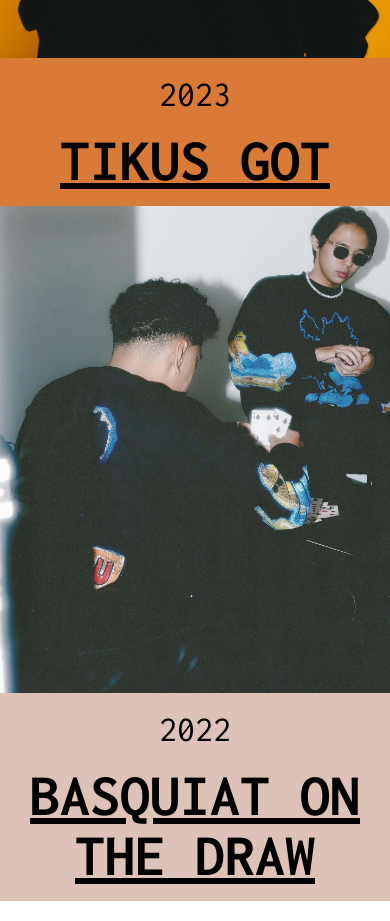
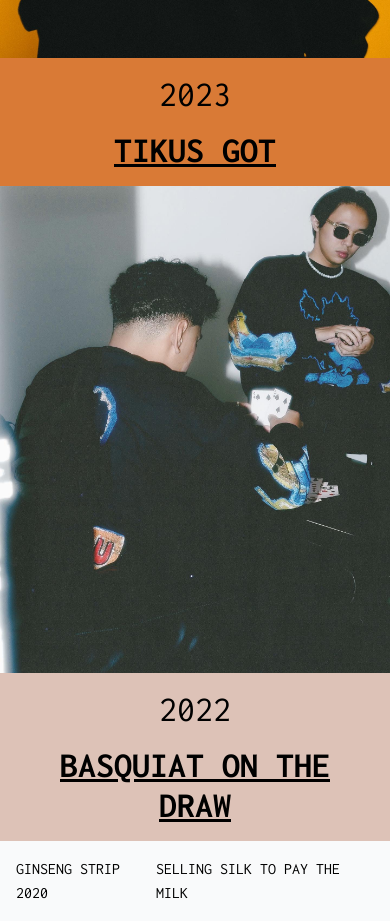
Before and after one commit to Deraidos/next-ginseng, a Next.js app: page / in a window 390 px wide. Shown: the part 680-1601 px from the top of the page. Built offline with nearby package versions, Linux system fonts and the light colour scheme.

Commit message:
add some responsiveness

```diff
--- a/src/pages/index.tsx
+++ b/src/pages/index.tsx
@@ -62,7 +62,9 @@
       <section className="latest__container flex flex-col-reverse h-full w-full lg:flex-row">
         <div className="bg-[#D97A36] p-4 flex flex-1 flex-col text-center justify-center space-y-4">
           <h2 className="text-4xl">2023</h2>
-          <h1 className="text-6xl underline font-bold">TIKUS GOT</h1>
+          <h1 className="text-4xl lg:text-5xl underline font-bold">
+            TIKUS GOT
+          </h1>
         </div>
 
         <div className="flex flex-1 flex-col">
@@ -73,13 +75,21 @@
       <section className="latest__container flex flex-col-reverse h-full w-full lg:flex-row-reverse">
         <div className="bg-[#DDC2B7] p-4 flex flex-1 flex-col text-center justify-center space-y-4">
           <h2 className="text-4xl">2022</h2>
-          <h1 className="text-6xl underline font-bold">BASQUIAT ON THE DRAW</h1>
+          <h1 className="text-4xl lg:text-5xl underline font-bold">
+            BASQUIAT ON THE DRAW
+          </h1>
         </div>
 
         <div className="flex flex-1">
           <img src="/catalog/botd-01.jpeg" className="h-full w-full" />
         </div>
       </section>
+
+      <div className="separator bg-gray-50 flex flex-1 justify-evenly p-4">
+        <div>GINSENG STRIP 2020</div>
+
+        <div>SELLING SILK TO PAY THE MILK</div>
+      </div>
     </main>
   )
 }
```
